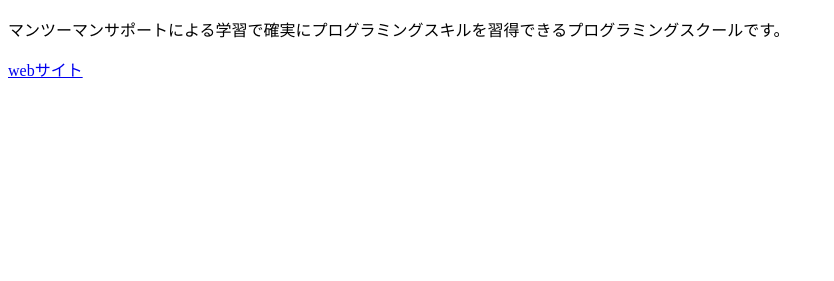
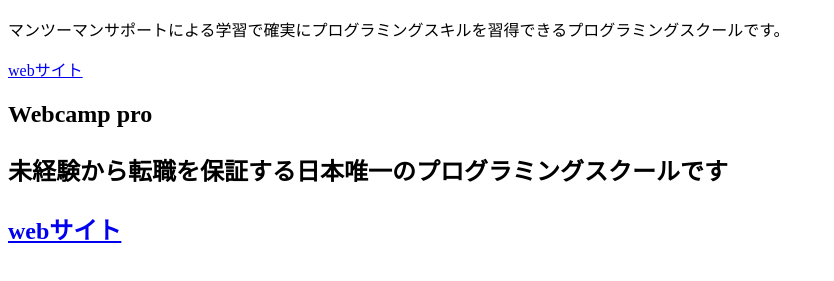
Before and after one commit to Haruki0702/caravan, a plain HTML site: page sample/sample.html in a window 1280 px wide. Shown: the part 119-400 px from the top of the page, without its empty margins (0-834 px from the left). Drawn offline with Linux system fonts and the light colour scheme.

Commit message:
Second Commit

```diff
--- a/sample/sample.html
+++ b/sample/sample.html
@@ -11,5 +11,8 @@
     <h2>Webcamp</h2>
     <p>マンツーマンサポートによる学習で確実にプログラミングスキルを習得できるプログラミングスクールです。</p>
     <a href="https://docbase.io/posts/2302228/sharing/8deab4cf-9e33-4197-860d-87f7df47c2ea">webサイト</a>
+    <h2>Webcamp pro<h2>
+    <p>未経験から転職を保証する日本唯一のプログラミングスクールです</p>
+    <a href="https://github.com/Haruki0702/PracticeHTML/blob/main/sample/sample.html">webサイト</a>
   </body>
 </html>
```
